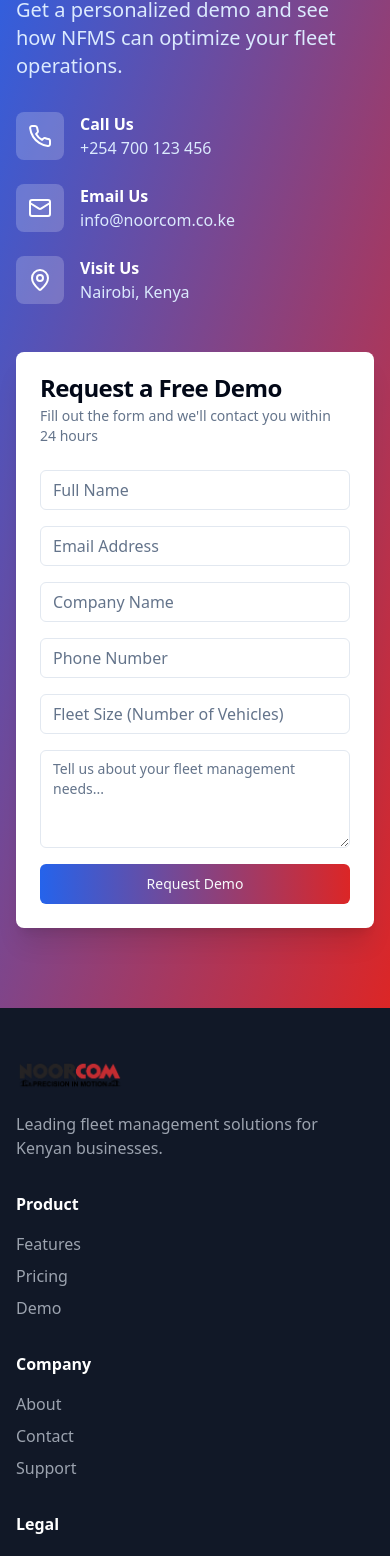
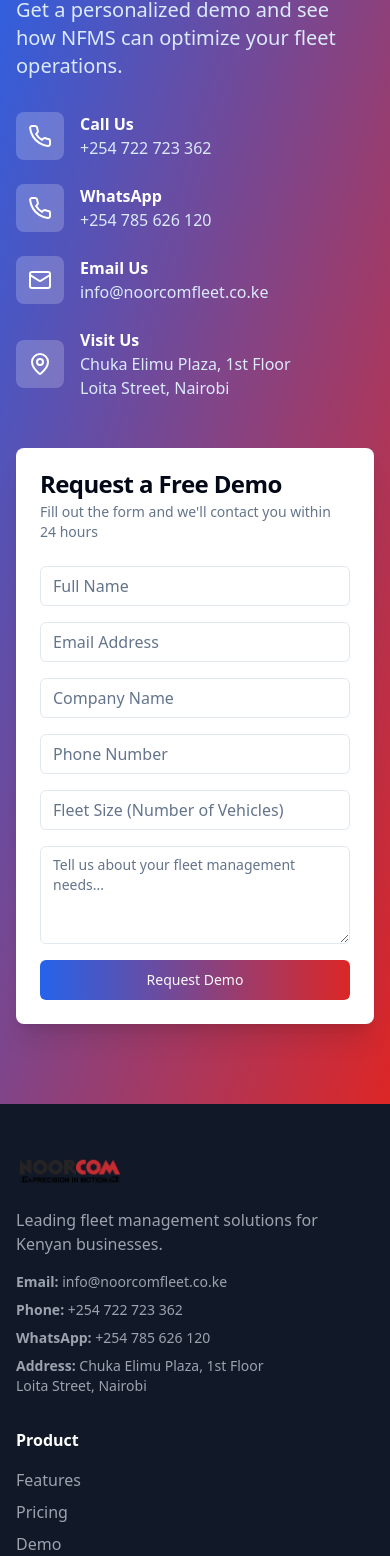
Before and after one commit to Noorcom-Network-NNL/kenya-fleet-control, a React (Vite) app: page / in a window 390 px wide. Shown: the part 7132-8688 px from the top of the page. Built offline with nearby package versions, Linux system fonts and the light colour scheme.

Commit message:
Update contact information
Update contact email, address, phone, and WhatsApp number.

```diff
--- a/src/pages/Index.tsx
+++ b/src/pages/Index.tsx
@@ -398,7 +398,17 @@ const Index = () => {
                   </div>
                   <div>
                     <p className="font-semibold">Call Us</p>
-                    <p className="text-blue-100">+254 700 123 456</p>
+                    <p className="text-blue-100">+254 722 723 362</p>
+                  </div>
+                </div>
+
+                <div className="flex items-center gap-4">
+                  <div className="w-12 h-12 bg-white/20 rounded-lg flex items-center justify-center">
+                    <Phone className="w-6 h-6" />
+                  </div>
+                  <div>
+                    <p className="font-semibold">WhatsApp</p>
+                    <p className="text-blue-100">+254 785 626 120</p>
                   </div>
                 </div>
 
@@ -408,7 +418,7 @@ const Index = () => {
                   </div>
                   <div>
                     <p className="font-semibold">Email Us</p>
-                    <p className="text-blue-100">info@noorcom.co.ke</p>
+                    <p className="text-blue-100">info@noorcomfleet.co.ke</p>
                   </div>
                 </div>
 
@@ -418,7 +428,8 @@ const Index = () => {
                   </div>
                   <div>
                     <p className="font-semibold">Visit Us</p>
-                    <p className="text-blue-100">Nairobi, Kenya</p>
+                    <p className="text-blue-100">Chuka Elimu Plaza, 1st Floor</p>
+                    <p className="text-blue-100">Loita Street, Nairobi</p>
                   </div>
                 </div>
               </div>
@@ -497,6 +508,21 @@ const Index = () => {
               <p className="text-gray-400">
                 Leading fleet management solutions for Kenyan businesses.
               </p>
+              <div className="mt-4 space-y-2">
+                <p className="text-sm text-gray-400">
+                  <strong>Email:</strong> info@noorcomfleet.co.ke
+                </p>
+                <p className="text-sm text-gray-400">
+                  <strong>Phone:</strong> +254 722 723 362
+                </p>
+                <p className="text-sm text-gray-400">
+                  <strong>WhatsApp:</strong> +254 785 626 120
+                </p>
+                <p className="text-sm text-gray-400">
+                  <strong>Address:</strong> Chuka Elimu Plaza, 1st Floor<br />
+                  Loita Street, Nairobi
+                </p>
+              </div>
             </div>
             <div>
               <h4 className="font-semibold mb-4">Product</h4>
```
